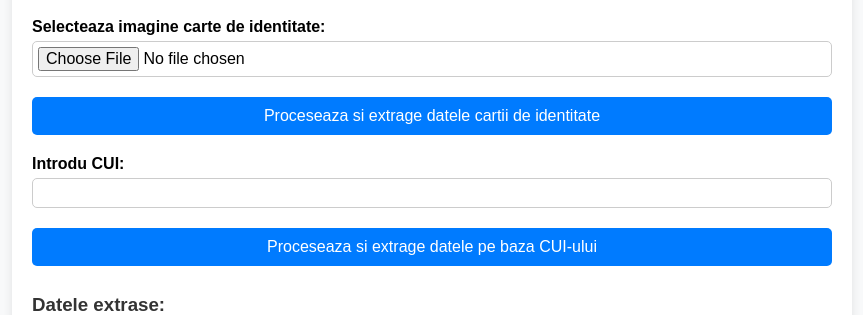
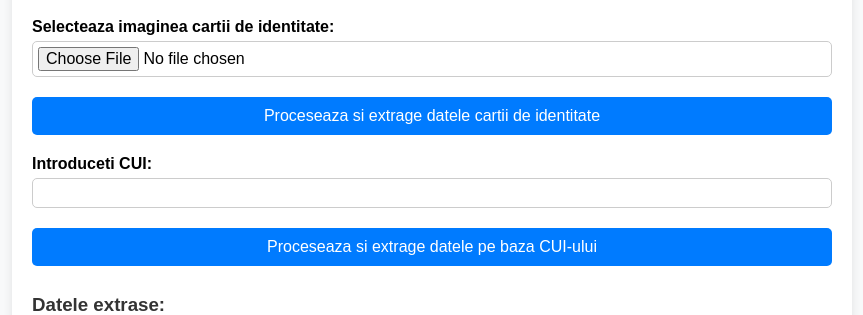
Before and after one commit to lentipacurar/web-app-ecomax, a Flask app: page / in a window 1280 px wide. Shown: the part 228-543 px from the top of the page, without its empty margins (208-1071 px from the left). Run offline with Flask 3, Linux system fonts and the light colour scheme; parts of the project's set-up code (start-up, migrations or seed data) failed here and were passed over.

Commit message:
additional label fix

```diff
--- a/templates/index.html
+++ b/templates/index.html
@@ -22,7 +22,7 @@
         <div class="content">
             </br>
             <form id="upload-form" action="/process-upload" method="post" enctype="multipart/form-data">
-                <label for="image">Selecteaza imagine carte de identitate:</label>
+                <label for="image">Selecteaza imaginea cartii de identitate:</label>
                 <div class="form-group">
                     <input type="file" name="image" id="image" accept="image/*" required>
                 </div>
@@ -32,7 +32,7 @@
             </form>
             <div class="spinner" id="spinner"></div>
             <form id="cui-form" action="/process-cui" method="post" enctype="multipart/form-data">
-                <label for="image">Introdu CUI:</label>
+                <label for="image">Introduceti CUI:</label>
                 <div class="form-group">
                     <input type="text" name="cui" id="cui" required>
                 </div>
```
